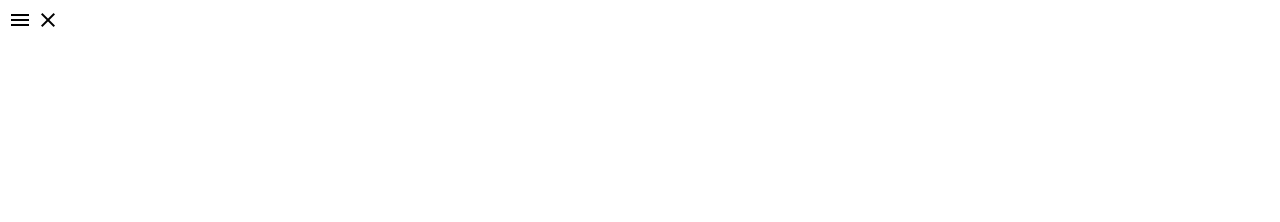
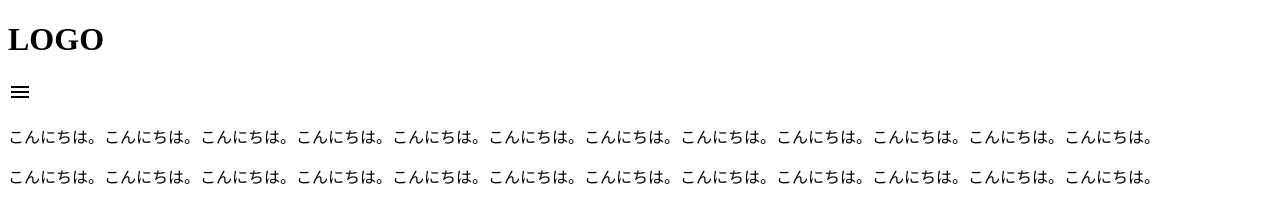
Before and after one commit to gusutaharu/HamburgerMenu, a plain HTML site: page index.html in a window 1280 px wide. Drawn offline with Linux system fonts and the light colour scheme.

Commit message:
lesson03

```diff
--- a/index.html
+++ b/index.html
@@ -7,7 +7,18 @@
   <link href="https://fonts.googleapis.com/icon?family=Material+Icons" rel="stylesheet">
 </head>
 <body>
-  <span class="material-icons">menu</span>
-  <span class="material-icons">close</span>
+  <header>
+    <div class="logo">
+      <h1>LOGO</h1>
+    </div>
+    <div class="sp-menu">
+      <span class="material-icons" id="open">menu</span>
+      <!-- <span class="material-icons">close</span> -->
+    </div>
+  </header>
+  <main>
+    <p>こんにちは。こんにちは。こんにちは。こんにちは。こんにちは。こんにちは。こんにちは。こんにちは。こんにちは。こんにちは。こんにちは。こんにちは。</p>
+    <p>こんにちは。こんにちは。こんにちは。こんにちは。こんにちは。こんにちは。こんにちは。こんにちは。こんにちは。こんにちは。こんにちは。こんにちは。</p>
+  </main>
 </body>
 </html>
```
